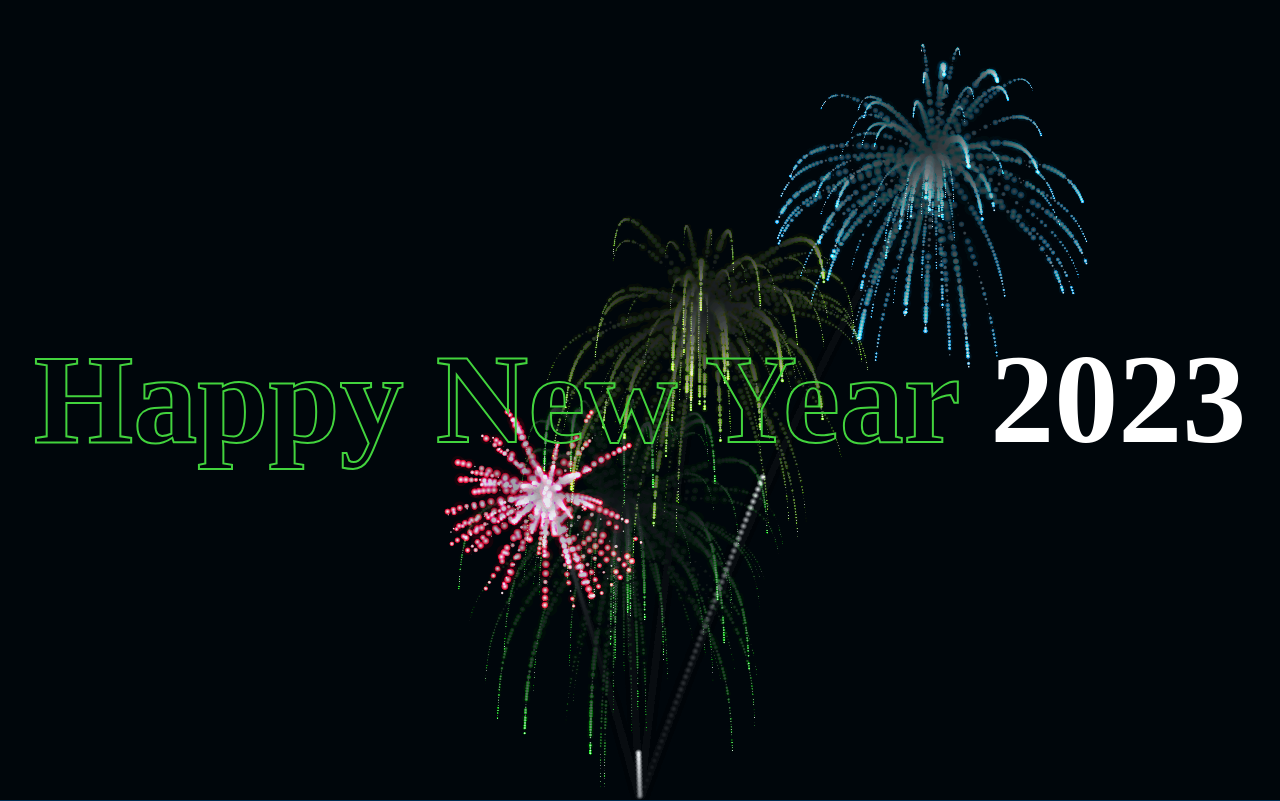
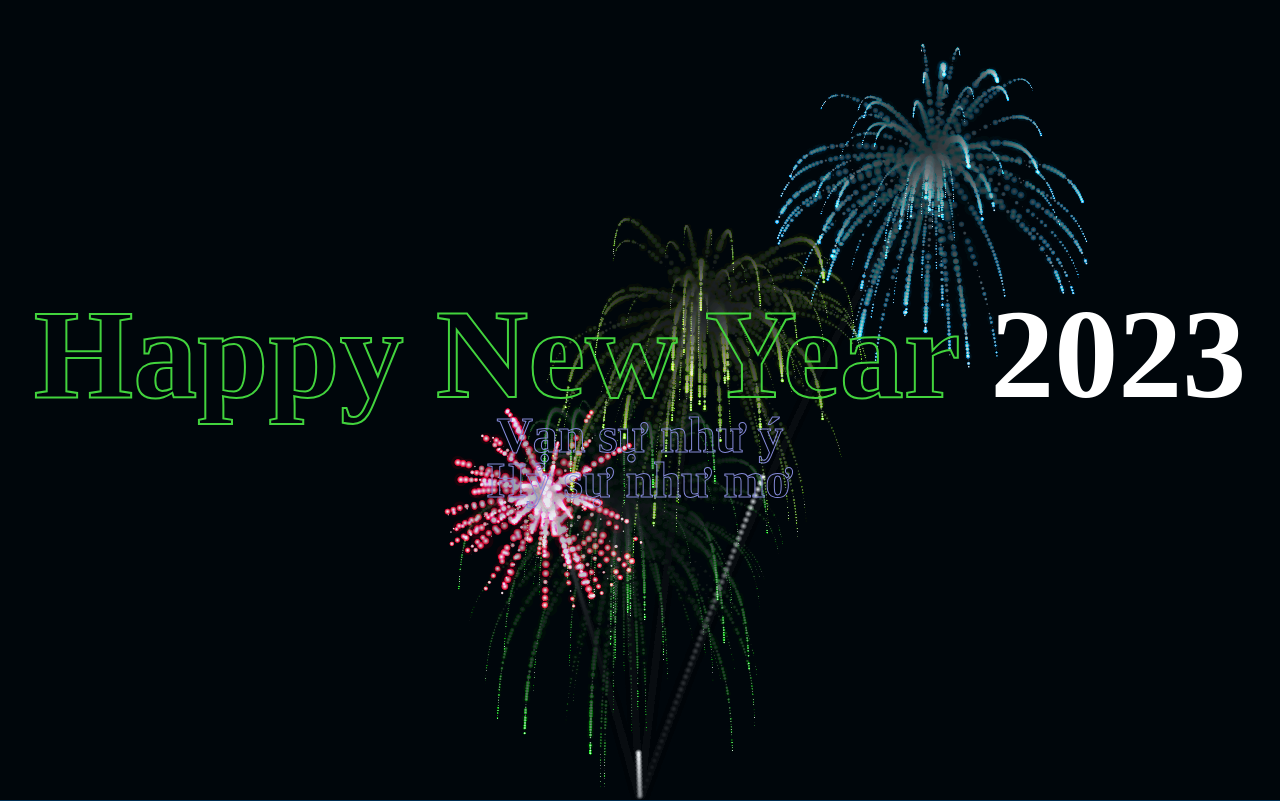
Before and after one commit to huysontheblue/happynewyear, a plain HTML site: page index.html in a window 1280 px wide. Shown: the top 801 px of the page. Drawn offline with nearby package versions, Linux system fonts and the light colour scheme.

Commit message:
Update
Update

```diff
--- a/index.html
+++ b/index.html
@@ -31,6 +31,8 @@
     <section class="content">
         <h2>Happy New Year
             <c>2023</c>
+            <p>Vạn sự như ý</p>
+            <p>Hỷ sự như mơ</p>
         </h2>
     </section>
 
--- a/style.css
+++ b/style.css
@@ -39,6 +39,13 @@ section {
     -webkit-text-stroke: 0 #fff;
 }
 
+.content h2 p {
+    -webkit-text-stroke: 1px rgb(134, 139, 218);
+    color: transparent;
+    font-size: 50px;
+    line-height: .9em;
+}
+
 .logo {
     padding-top: 30vh;
     z-index: 1;
```
